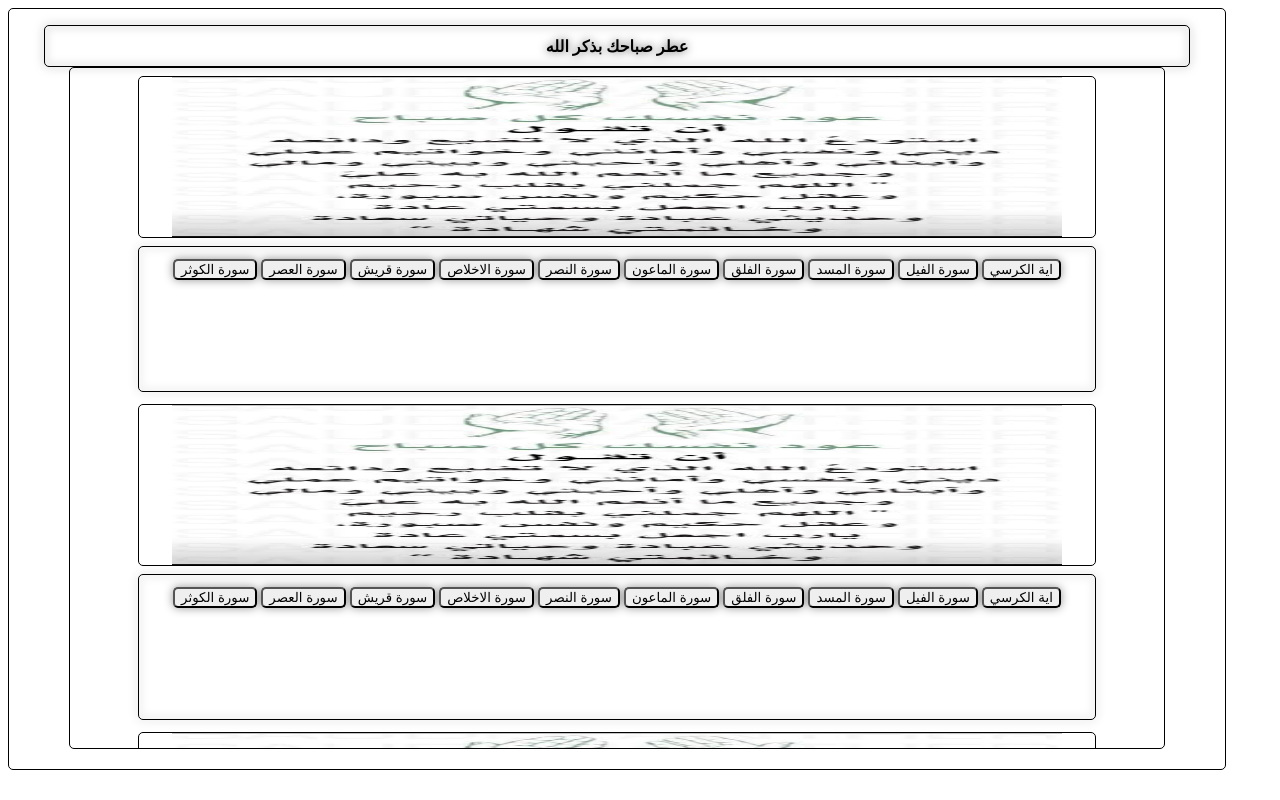
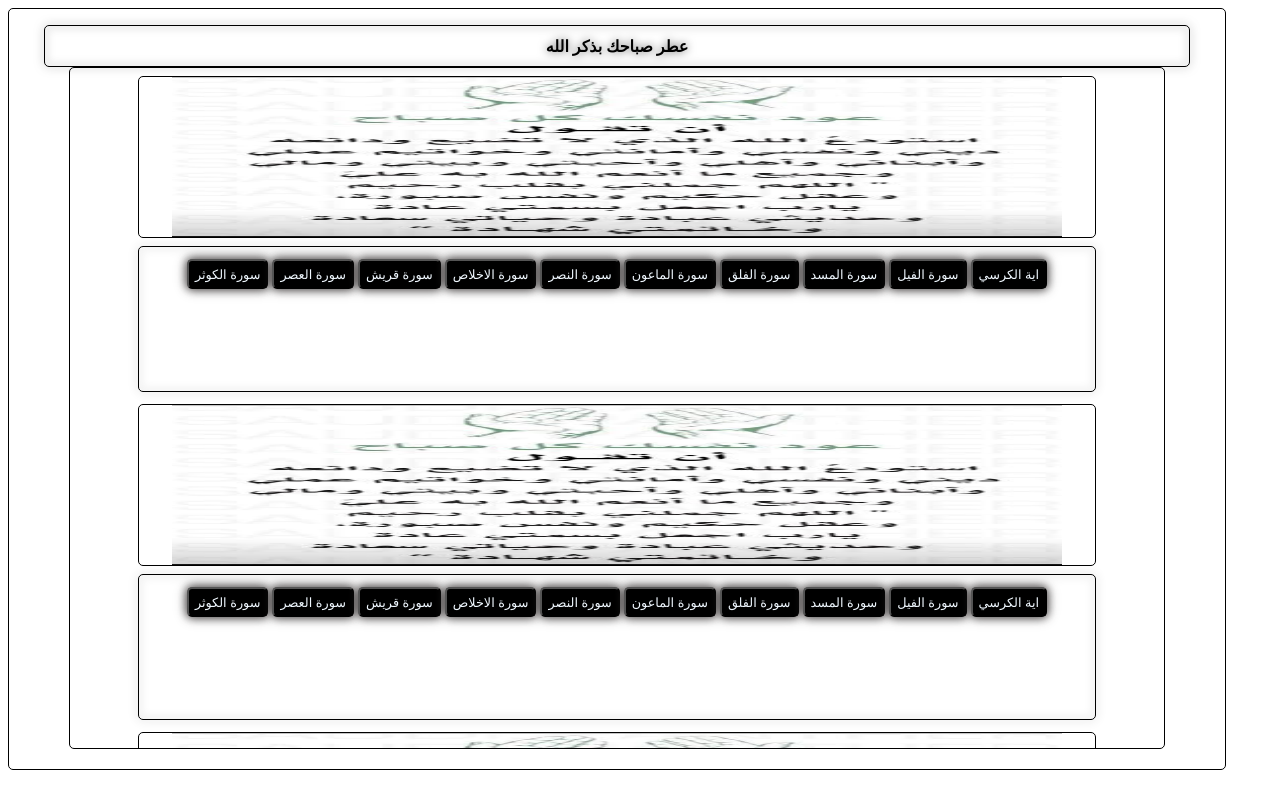
Before and after one commit to hicam-art/sabahiyat, a plain HTML site: page index.html in a window 1280 px wide. Drawn offline with Linux system fonts and the light colour scheme.

Commit message:
Add files via upload

```diff
--- a/style.css
+++ b/style.css
@@ -10,7 +10,14 @@
 
 
 }
+button{
+height: 21%;
+font-size: 80%;
+background-color: black;
+color: aliceblue;
+filter: drop-shadow(0px 0px 5px rgba(56, 50, 50, 0.815));
 
+}
 .contain{
 
     width: 90%;
```
